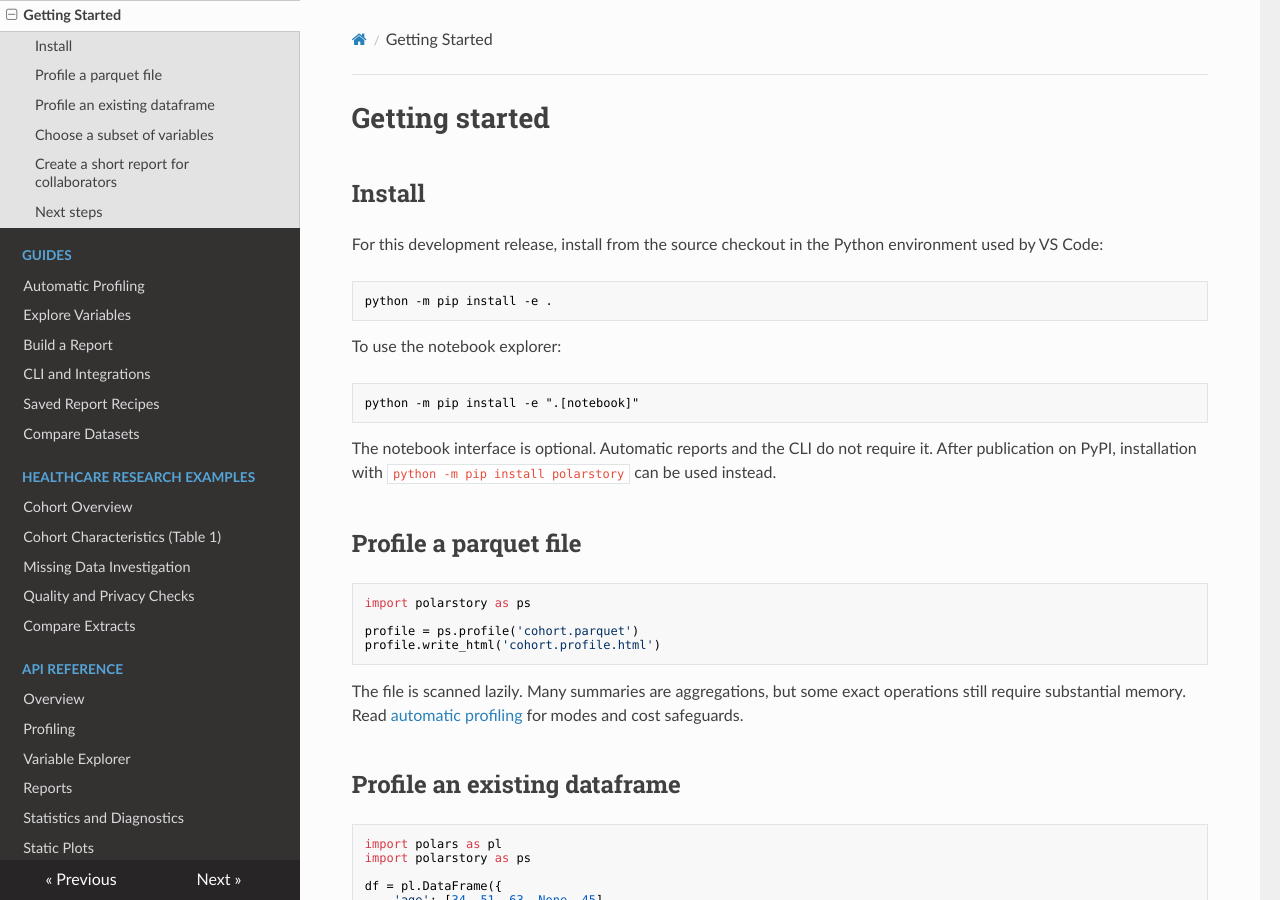
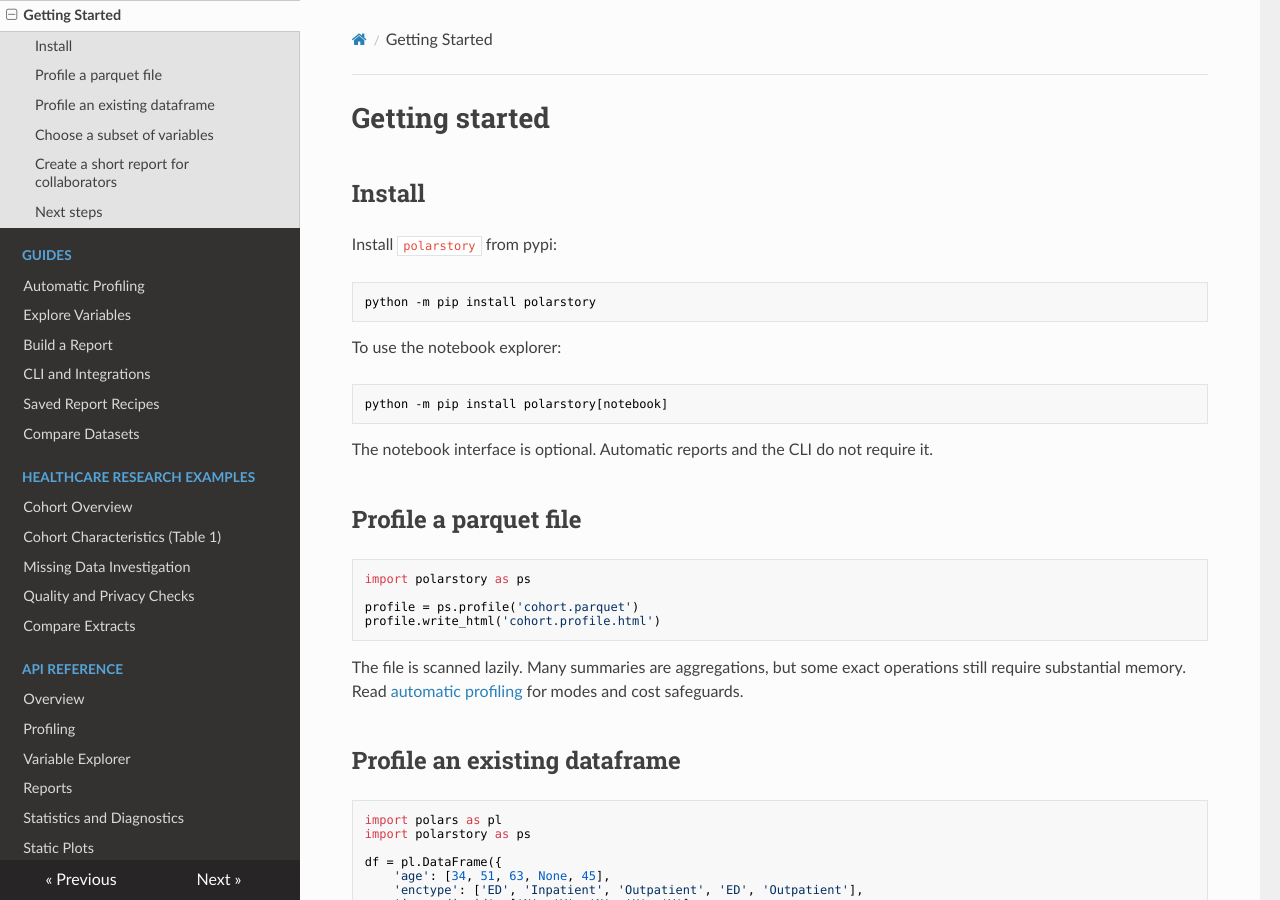
Before and after one commit to kpwhri/polarstory, an MkDocs documentation site: the page built from docs/getting-started.md, in a window 1280 px wide and 900 px high. Built offline with MkDocs 1.6.1, drawn with Linux system fonts in a browser that asks for light colours; nearby versions of some CDN libraries.

Commit message:
Fix install guide to point to pypi

````diff
--- a/docs/getting-started.md
+++ b/docs/getting-started.md
@@ -2,19 +2,19 @@
 
 ## Install
 
-For this development release, install from the source checkout in the Python environment used by VS Code:
+Install `polarstory` from pypi:
 
 ```powershell
-python -m pip install -e .
+python -m pip install polarstory
 ```
 
 To use the notebook explorer:
 
 ```powershell
-python -m pip install -e ".[notebook]"
+python -m pip install polarstory[notebook]
 ```
 
-The notebook interface is optional. Automatic reports and the CLI do not require it. After publication on PyPI, installation with `python -m pip install polarstory` can be used instead.
+The notebook interface is optional. Automatic reports and the CLI do not require it.
 
 ## Profile a parquet file
 
````
